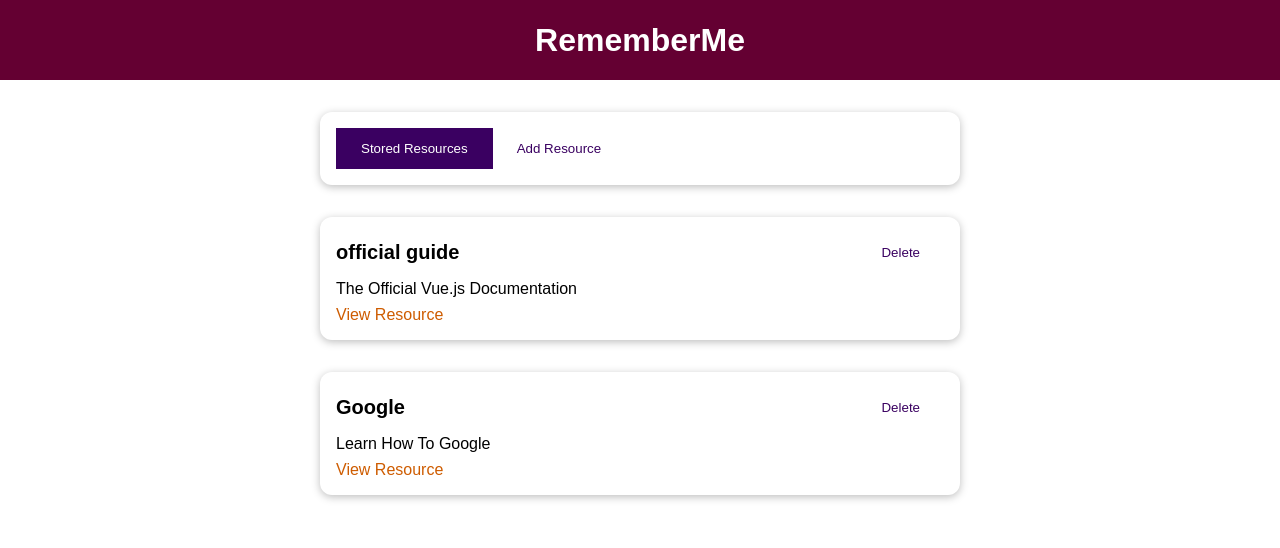
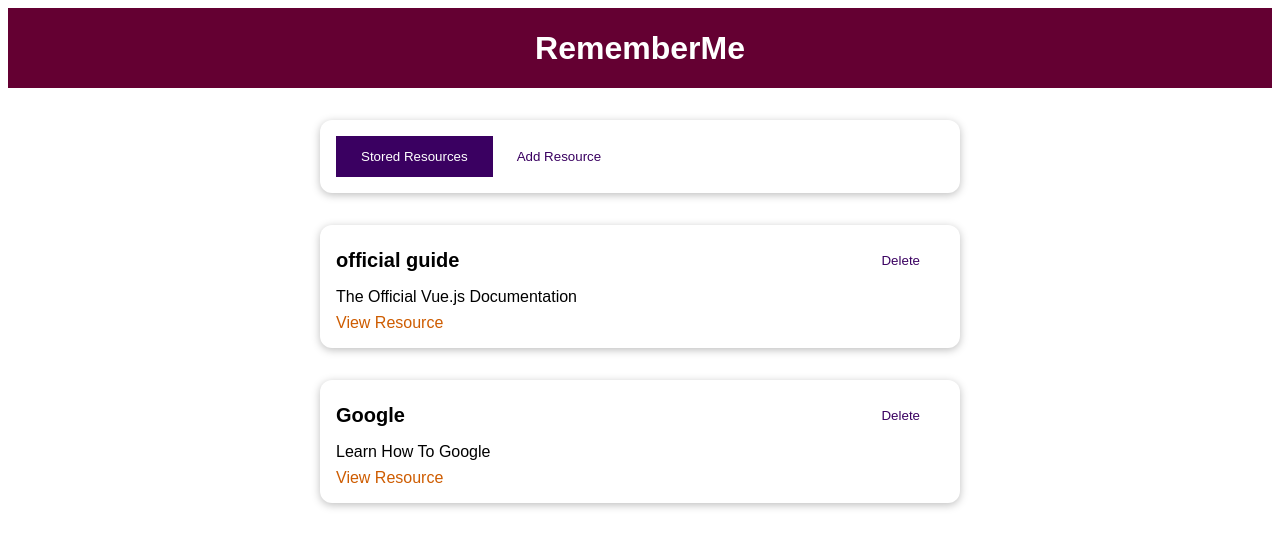
Before and after one commit to NadavNassi/VueProject, a Vue app: page / in a window 1280 px wide. Shown: the top 548 px of the page. Built offline with nearby package versions, Linux system fonts and the light colour scheme.

Commit message:
new margin

```diff
--- a/src/App.vue
+++ b/src/App.vue
@@ -27,6 +27,6 @@ html {
 }
 
 body {
-  margin: 0;
+  margin: 3;
 }
 </style>
```
